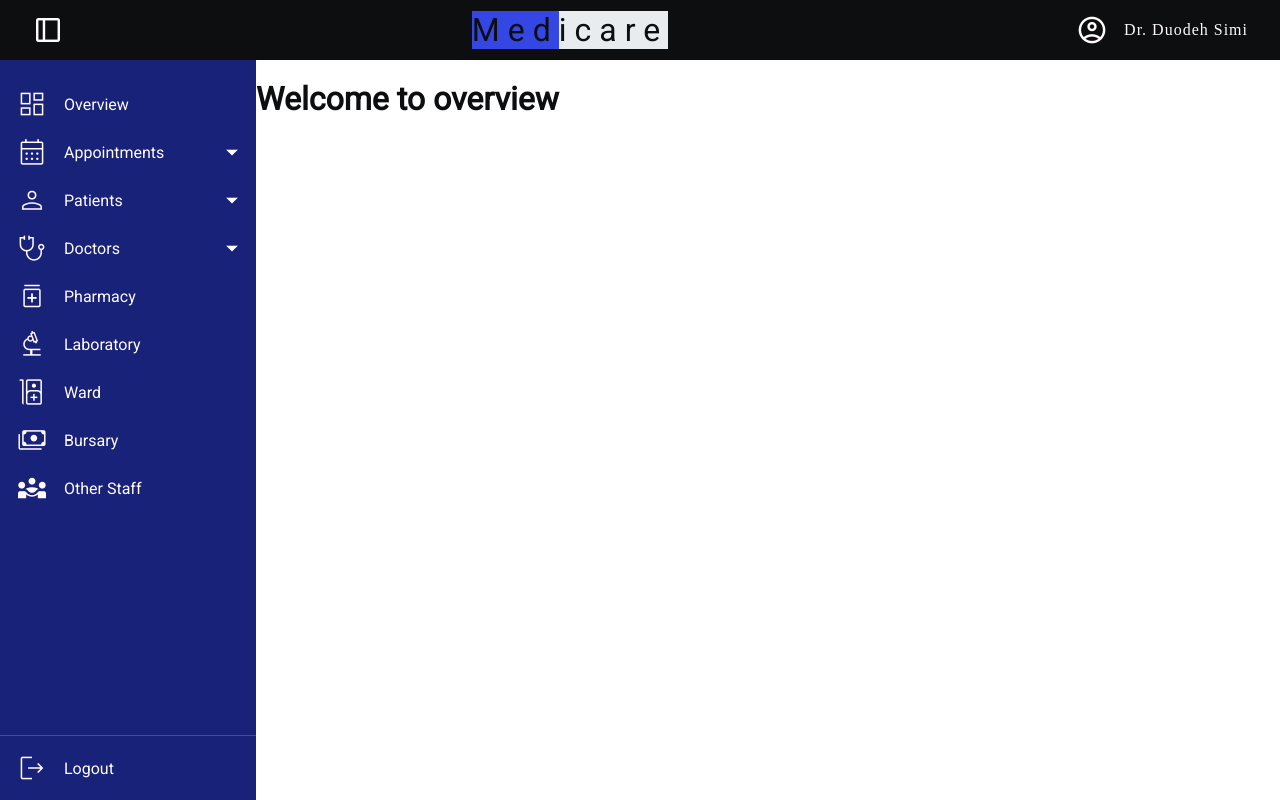
After one commit to enyichiaagu/medicare, a PHP site: page /overview.php in a window 1280 px wide. The commit adds this page. Run offline with PHP 8.4, Linux system fonts and the light colour scheme; the visitor is signed in with stand-in values (Sample User, id 1).

Commit message:
Error with adding sub urls

```diff
--- a/components/header.php
+++ b/components/header.php
@@ -1,7 +1,7 @@
 <header>
-    <div class="header-align-center">
+    <div class="header-align-center close-button">
         <span class="material-symbols-outlined">
-            menu
+            dock_to_right
         </span>
     </div>
     <div>
--- a/components/sidebar.php
+++ b/components/sidebar.php
@@ -4,7 +4,8 @@
     $menuItems = [
         [
             "name" => "Overview",
-            "iconText" => "dashboard"
+            "iconText" => "dashboard",
+            "url" => "overview"
         ],
         [
             "name" => "Appointments",
@@ -33,7 +34,8 @@
         ],
         [
             "name" => "Pharmacy",
-            "iconText" => "medication"
+            "iconText" => "medication",
+            "url" => "pharmacy"
         ],
         [
             "name" => "Laboratory",
@@ -51,12 +53,14 @@
             "name" => "Other Staff",
             "iconText" => "diversity_3"
         ]
-
-
     ];
 
+    function isCurrentPage($url) {
+        return '/medicare/' . $url . '.php' === $_SERVER['REQUEST_URI'];
+    }
+
 ?>
-<aside>
+<aside class="sidebar">
     <div class="menu-options">
         <div class="list-container">
             <nav>
@@ -65,8 +69,7 @@
                     <?php array_map(function($item) { ?>
 
                         <li>
-                            <div class="option-display">
-
+                            <div class="option-display <?= isset($item["url"]) && isCurrentPage($item["url"]) ? 'active-link': '' ?>">
                                 <!-- Display the icon text -->
                                 <span class="material-symbols-outlined"><?= $item["iconText"] ?></span>
 
@@ -98,10 +101,12 @@
             </nav>
         </div>
 
-        <div class="footer">
-            <span class="material-symbols-outlined">logout</span>
-            Logout
-        </div>
+        <form class="footer" method="POST" action="./overview.php">
+            <button type="submit" name="logout" value="Logout">
+                <span class="material-symbols-outlined">logout</span>
+                Logout
+            </button>
+        </form>
 
     </div>
 </aside>
--- a/css/header.css
+++ b/css/header.css
@@ -10,6 +10,7 @@ header {
 	width: 100%;
 	top: 0;
 	background-color: var(--black);
+	z-index: 10;
 }
 
 header .material-symbols-outlined {
--- a/css/sidebar.css
+++ b/css/sidebar.css
@@ -2,8 +2,9 @@ aside * {
 	color: var(--white);
 }
 
-aside {
+aside.sidebar {
 	width: 16rem;
+	transition: width 200ms ease-in;
 	background-color: var(--bg-blue);
 }
 
@@ -11,6 +12,18 @@ aside .menu-options {
 	display: flex;
 	flex-direction: column;
 	height: 100vh;
+	position: fixed;
+	width: inherit;
+	background-color: inherit;
+}
+
+aside.close-sidebar {
+	width: 0;
+}
+
+aside.close-sidebar .menu-options {
+	position: static;
+	width: 100%;
 }
 
 aside div.list-container {
@@ -21,7 +34,7 @@ aside div.list-container {
 
 aside div.list-container nav {
 	height: 100%;
-	overflow-y: scroll;
+	overflow-y: auto;
 	padding-bottom: 10vh;
 }
 
@@ -49,7 +62,8 @@ aside ul.navigation > li {
 	flex-direction: column;
 }
 
-aside ul.navigation > li .option-display:hover {
+aside ul.navigation > li .option-display:hover,
+aside ul.navigation > li .active-link {
 	background-color: var(--black);
 }
 
@@ -96,9 +110,19 @@ aside ul.sub-menu-items li:hover {
 }
 
 .footer {
+	background-color: var(--bg-blue);
+}
+
+.footer button {
 	display: flex;
 	align-items: center;
+	width: 100%;
 	padding: 1rem 0;
+	border: none;
 	border-top: 1px solid var(--blue);
-	background-color: var(--bg-blue);
+	background-color: transparent;
 }
+
+.footer:hover {
+	background-color: var(--darker-blue);
+}
--- a/css/utils.css
+++ b/css/utils.css
@@ -14,7 +14,7 @@
 }
 
 * {
-	border: 1px solid red;
+	/* border: 1px solid red; */
 	padding: 0;
 	margin: 0;
 	box-sizing: border-box;
@@ -56,3 +56,11 @@ h1.logo-text {
 	font-family: var(--secondary-font);
 	letter-spacing: 1px;
 }
+
+.body-layout {
+	display: flex;
+}
+
+main.main-content {
+	padding-top: 10vh;
+}
--- a/index.php
+++ b/index.php
@@ -1,24 +1,33 @@
 <?php
+	// Redirect to overview if user navigates to '/'
+	$prefix = '/medicare/';
+	if ($_SERVER['REQUEST_URI'] === $prefix . 'index.php' || $_SERVER['REQUEST_URI'] === $prefix) {
+		header('Location: ./overview.php');
+		exit;
+	}
+
+	function generatePageHead($pageTitle) {
 		// Grabbing session variables, initializing $_SESSION
-	// session_start();
+		session_start();
 
 		// Check if user posted a logout request
-	// if (isset($_POST['logout'])) {
+		if (isset($_POST['logout'])) {
 
 			// Unset and destroy the session
-		// session_unset();
-		// session_destroy();
+			session_unset();
+			session_destroy();
 
 			// Redirect to login page
-		// header('Location: login.php');
-		// exit;
+			header('Location: ./login.php');
+			exit;
 
 		// Make sure user cannot load the page unless logged in
-	// } else if (!$_SESSION['isLoggedIn']) {
-	// 	header('Location: ./login.php');
-	// 	exit;
-	// }
+		} else if (!$_SESSION['isLoggedIn']) {
+			header('Location: ./login.php');
+			exit;
+		}
 ?>
+
 <!DOCTYPE html>
 <html lang="en">
 	<head>
@@ -28,15 +37,31 @@
 		<link rel="stylesheet" href="./css/utils.css">
 		<link rel="stylesheet" href="./css/header.css">
 		<link rel="stylesheet" href="./css/sidebar.css">
-		<title>Medicare Dashboard</title>
+		<?= '<title>Medicare - '.$pageTitle.' </title>' ?>
 	</head>
 	<body>
 
-		<!-- PHP Imports -->
+		<!-- Import Header -->
 		<?php require_once('./components/header.php'); ?>
+
+		<!-- Define Layout of body -->
+		<div class="body-layout">
+
+			<!-- Add Sidebar -->
 			<?php require_once('./components/sidebar.php') ?>
 
+			<!-- Add Requested Page -->
+			<main class="main-content">
+<?php } ?>
+
+
+<?php function generatePageFoot() { ?>
+			</main>
+		</div>
+
 		<!-- JavaScript Imports -->
+		<script src="./js/header.js"></script>
 		<script src="./js/sidebar.js"></script>
 	</body>
 </html>
+<?php } ?>
--- /dev/null
+++ b/js/header.js
@@ -0,0 +1,8 @@
+const closeButton = document.querySelector('header .close-button')
+const sidebar = document.querySelector('aside.sidebar')
+
+closeButton.addEventListener('click', ToggleSidebar)
+
+function ToggleSidebar() {
+	sidebar.classList.toggle('close-sidebar')
+}
--- a/login.php
+++ b/login.php
@@ -16,13 +16,13 @@
 		if ($_SESSION['isLoggedIn']) {
 
 			// Redirect the user to home page and exit
-			header('Location: ./');
+			header('Location: ./overview.php');
 			exit;
 		}
 
 	// Else make sure user cannot arrive at this page anymore
 	} else if (isset($_SESSION['isLoggedIn'])) {
-		header('Location: ./');
+		header('Location: ./overview.php');
 		exit;
 	}
 ?>
@@ -35,7 +35,7 @@
 		<meta name="viewport" content="width=device-width, initial-scale=1.0" />
 		<link rel="stylesheet" href="./css/utils.css" />
 		<link rel="stylesheet" href="./css/login.css" />
-		<title>Medicare</title>
+		<title>Medicare Login</title>
 	</head>
 	<body>
 		<header>
--- /dev/null
+++ b/overview.php
@@ -0,0 +1,4 @@
+<?php require_once('index.php') ?>
+<?= generatePageHead('Overview') ?>
+<h1>Welcome to overview</h1>
+<?= generatePageFoot() ?>
--- /dev/null
+++ b/pharmacy.php
@@ -0,0 +1,4 @@
+<?php require_once('index.php') ?>
+<?= generatePageHead('Pharmacy') ?>
+<h1>Welcome to Pharmacy</h1>
+<?= generatePageFoot() ?>
```
Lines whose indentation alone changed are shown as unchanged.
